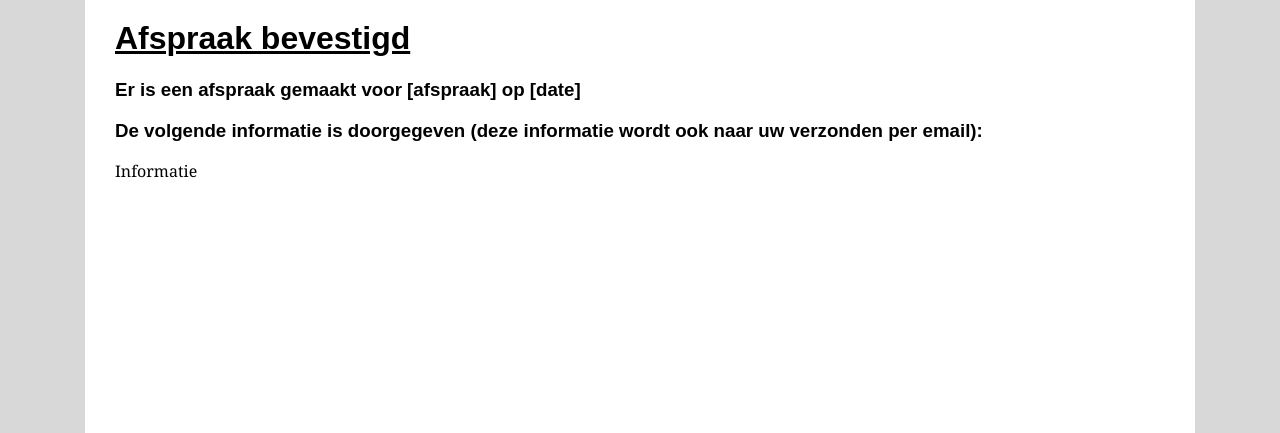
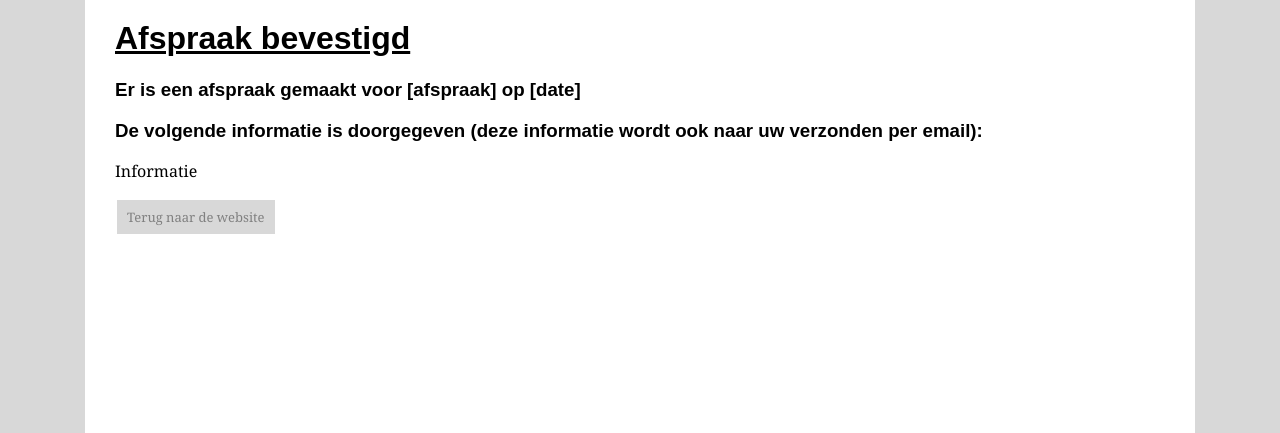
Before and after one commit to TzunderWulf/reservationWebsite, a PHP site: page /confirmation.php in a window 1280 px wide. Shown: the part 146-579 px from the top of the page. Run offline with PHP 8.4, Linux system fonts and the light colour scheme.

Commit message:
Terug button naar website bij confirmation.php pagina.

```diff
--- a/confirmation.php
+++ b/confirmation.php
@@ -19,5 +19,6 @@
 <h3>Er is een afspraak gemaakt voor [afspraak] op [date]</h3>
 <h3>De volgende informatie is doorgegeven (deze informatie wordt ook naar uw verzonden per email): </h3>
 <p>Informatie</p>
+<a href="https://garagenieuwrijswijk.nl"><button2>Terug naar de website</button2></a>
 </body>
 </html>
```
